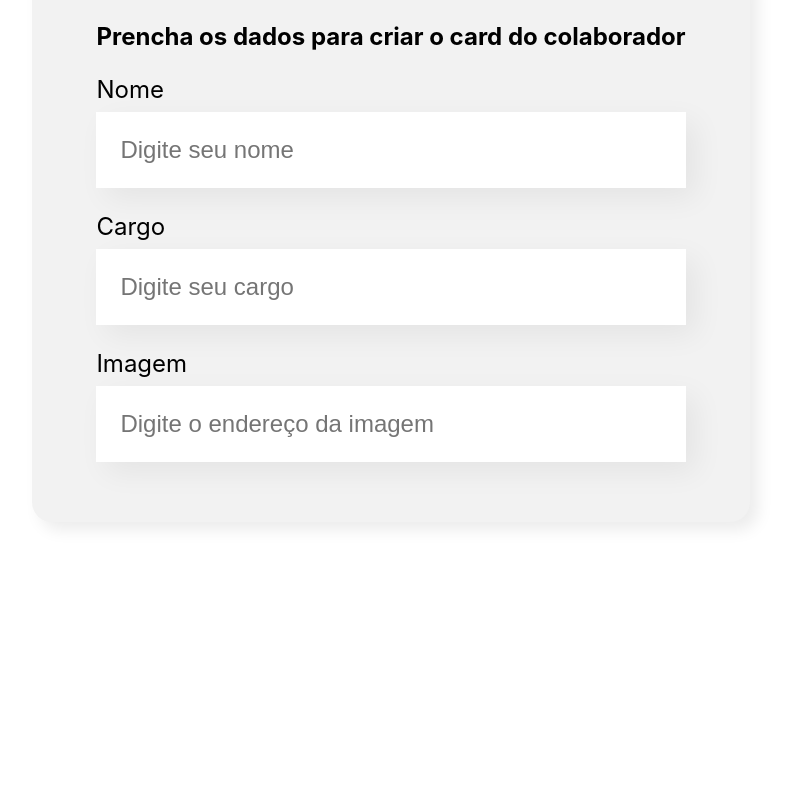
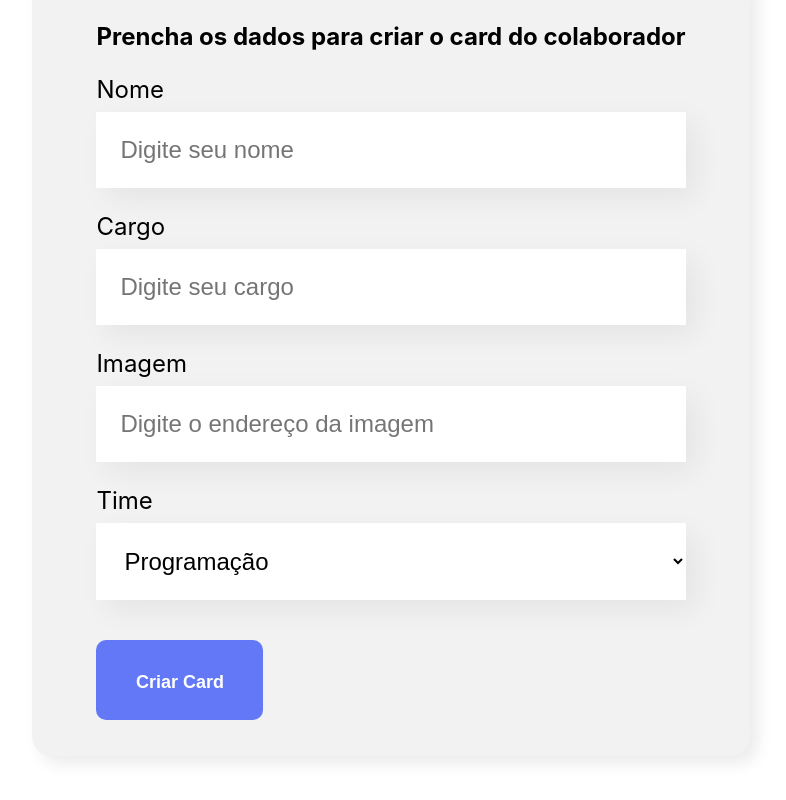
Before and after one commit to ogustavoalves/Curso-React-Alura, a React (Create React App) app: page / in a window 1280 px wide. Shown: the part 674-1474 px from the top of the page, without its empty margins (249-1035 px from the left). Before the commit the page ends 1276 px from the top, so only its background shows below. Built offline with nearby package versions, Linux system fonts and the light colour scheme.

Commit message:
i've finished the form

```diff
--- /dev/null
+++ b/src/Botao/Botao.css
@@ -0,0 +1,18 @@
+.botao {
+    background-color: #6278F7;
+    width: 167px;
+    height: 80px;
+    margin-top: 40px;
+    border-radius: 10px;
+    border: none;
+    padding: 32px;
+    cursor: pointer;
+    color: #fff;
+    text-align: center;
+    font-size: 18px;
+    font-weight: 700;
+}
+
+.botao:hover {
+    color: #95FFD4;
+}
--- /dev/null
+++ b/src/Botao/index.js
@@ -0,0 +1,11 @@
+import './Botao.css'
+
+const Botao = (props) => {
+    return (
+        <button className='botao'>
+            {props.children}
+        </button>
+    )
+}
+
+export default Botao
--- a/src/componentes/CampoTexto/index.js
+++ b/src/componentes/CampoTexto/index.js
@@ -5,7 +5,7 @@
     return (
         <div className="campo-texto">
             <label>{props.label}</label>
-            <input placeholder={props.placeholder} />
+            <input required={props.obrigatorio} placeholder={props.placeholder} />
         </div>
     )
 }
--- a/src/componentes/Formulario/index.js
+++ b/src/componentes/Formulario/index.js
@@ -1,14 +1,34 @@
+import Botao from "../../Botao";
 import CampoTexto from "../CampoTexto";
+import ListaSuspensa from "../ListaSuspensa";
 import "./Formulario.css";
 
 const Forumulario = () => {
+  const times = [
+    'Programação',
+    'Front-End',
+    'Data Science',
+    'Devops',
+    'UX e Design',
+    'Inovação e Gestão'
+  ]
+
+  const aoSalvar = (evento) => {
+    evento.preventDefault()
+    console.log('Form submetido')
+  }
+
   return (
     <section className="formulario">
-      <form>
+      <form onSubmit={aoSalvar}>
         <h2>Prencha os dados para criar o card do colaborador</h2>
-        <CampoTexto label="Nome" placeholder="Digite seu nome" />
-        <CampoTexto label="Cargo" placeholder="Digite seu cargo" />
-        <CampoTexto label="Imagem" placeholder="Digite o endereço da imagem" />
+        <CampoTexto obrigatorio={true} label="Nome" placeholder="Digite seu nome" />
+        <CampoTexto obrigatorio={true} label="Cargo" placeholder="Digite seu cargo" />
+        <CampoTexto  label="Imagem" placeholder="Digite o endereço da imagem" />
+        <ListaSuspensa obrigatorio={true} label="Time" itens={times}/>
+        <Botao>
+          Criar Card
+        </Botao>
       </form>
     </section>
   );
--- /dev/null
+++ b/src/componentes/ListaSuspensa/ListaSuspensa.css
@@ -0,0 +1,15 @@
+.lista-suspensa label {
+    display: block;
+    margin-bottom: 8px;
+    font-size: 24px;
+}
+
+.lista-suspensa select {
+    background-color: #FFF;
+    box-shadow: 10px 10px 30px rgba(0, 0, 0, 0.06);
+    width: 100%;
+    border: none;
+    font-size: 24px;
+    padding: 24px;
+    box-sizing: border-box;
+}
--- /dev/null
+++ b/src/componentes/ListaSuspensa/index.js
@@ -0,0 +1,16 @@
+import './ListaSuspensa.css'
+
+const ListaSuspensa = (props) => {
+    console.log(props.itens)
+
+    return (
+        <div className='lista-suspensa'>
+            <label>{props.label}</label>
+            <select required={props.required}>
+                {props.itens.map(item => <option key={item}>{item}</option>)}
+            </select>
+        </div>
+    )
+}
+
+export default ListaSuspensa
```
